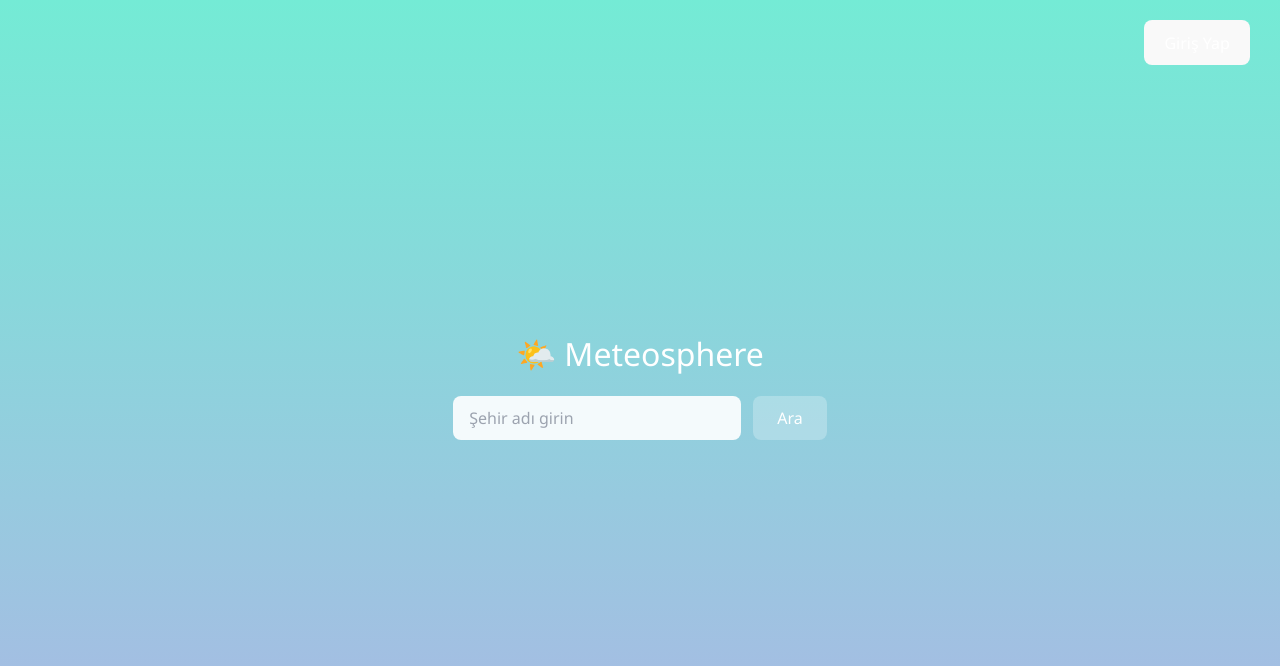
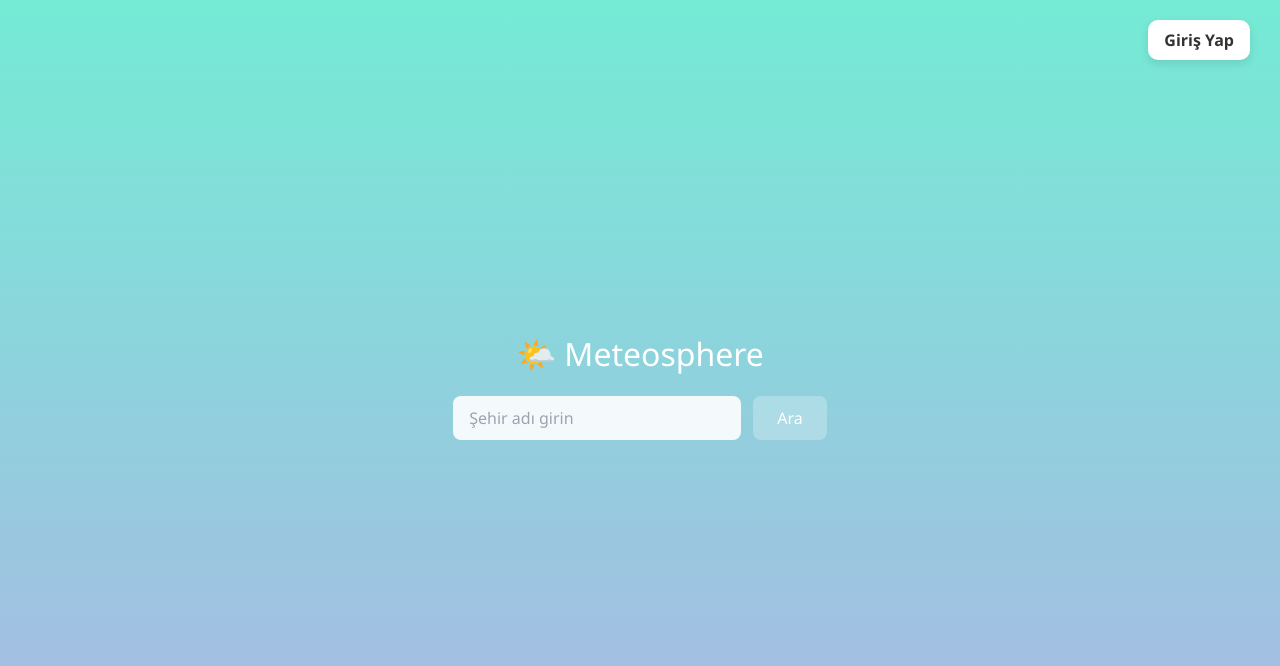
Before and after one commit to bberki/meteosphere, a React (Vite) app: page / in a window 1280 px wide. Shown: the top 666 px of the page. Built offline with nearby package versions, Linux system fonts and the light colour scheme.

Commit message:
Style logout and login buttons

```diff
--- a/src/App.jsx
+++ b/src/App.jsx
@@ -124,14 +124,14 @@ function App() {
 
   return (
     <>
-      <div className="top-right">
+      <div className="top-right flex items-center gap-2">
         {isLoggedIn ? (
           <>
             <span>Merhaba, {user.username}</span>
-            <button onClick={handleLogout}>Çıkış Yap</button>
+            <button onClick={handleLogout} className="logout-button">Çıkış Yap</button>
           </>
         ) : (
-          <button onClick={() => setShowAuthPage(true)}>Giriş Yap</button>
+          <button onClick={() => setShowAuthPage(true)} className="login-button">Giriş Yap</button>
         )}
       </div>
 
--- a/src/styles/App.css
+++ b/src/styles/App.css
@@ -33,6 +33,9 @@ body {
   top: 20px;
   right: 30px;
   z-index: 1000;
+  display: flex;
+  align-items: center;
+  gap: 0.5rem;
 }
 
 .login-button {
@@ -48,6 +51,22 @@ body {
 }
 
 .login-button:hover {
+  background-color: #f0f0f0;
+}
+
+.logout-button {
+  padding: 0.5rem 1rem;
+  border: none;
+  background-color: white;
+  color: #333;
+  font-weight: 600;
+  border-radius: 10px;
+  cursor: pointer;
+  box-shadow: 0 4px 10px rgba(0,0,0,0.1);
+  transition: background-color 0.3s ease;
+}
+
+.logout-button:hover {
   background-color: #f0f0f0;
 }
 
```
